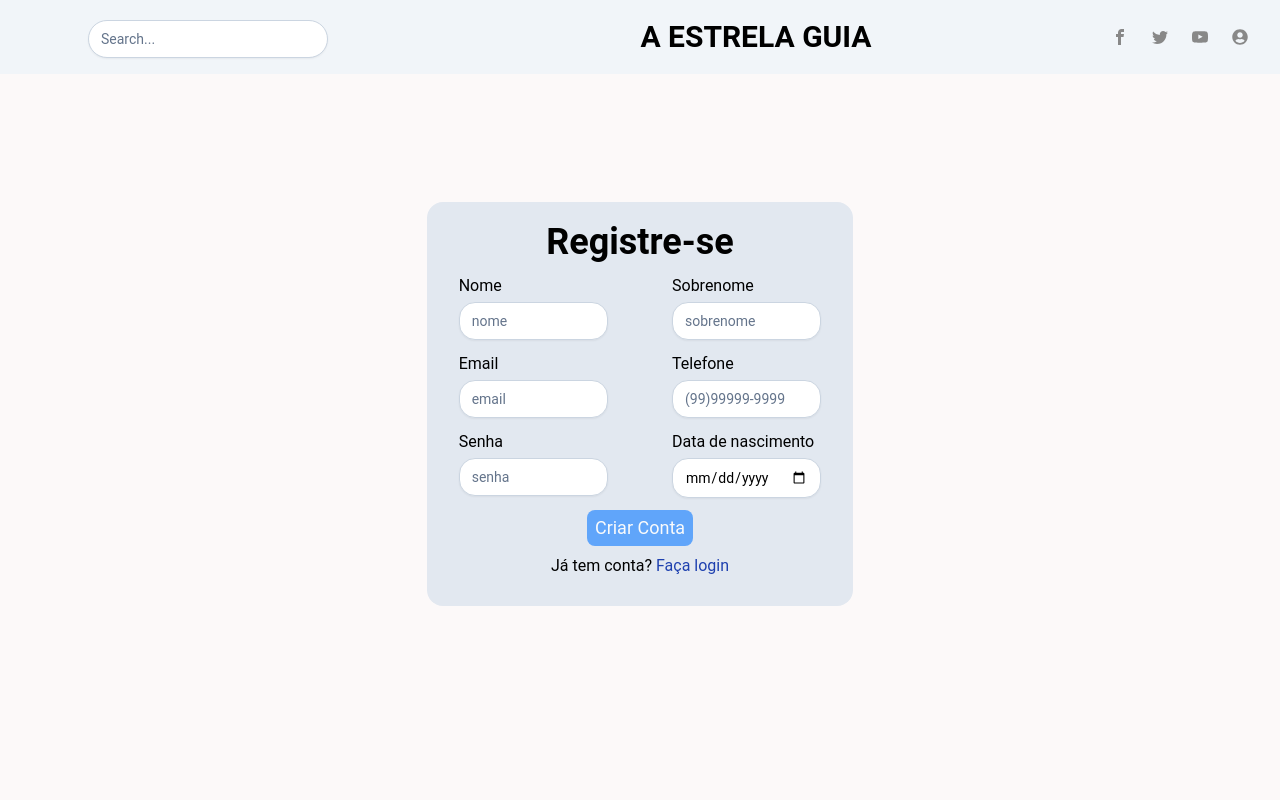
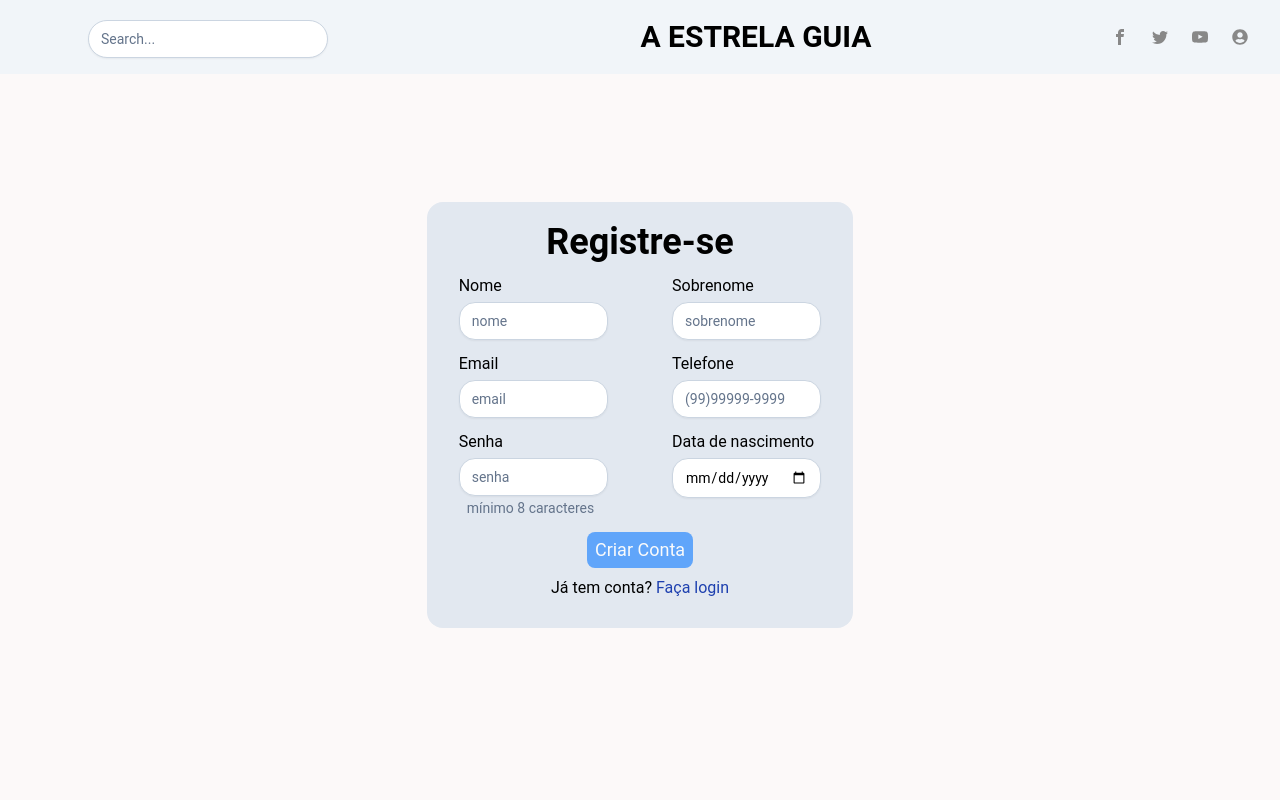
Before and after one commit to iSantanaaH/blog-star-guide, a Next.js app in the folder front-end_next/: page /pages/register in a window 1280 px wide. Shown: the top 800 px of the page. Built offline with nearby package versions, Linux system fonts and the light colour scheme.

Commit message:
added span minLength to input password

```diff
--- a/front-end_next/app/pages/register/page.tsx
+++ b/front-end_next/app/pages/register/page.tsx
@@ -207,6 +207,7 @@ function FormUserRegisterAccount() {
                 required
                 minLength={8}
               />
+              <span className="text-slate-500 text-sm ml-2">mínimo 8 caracteres</span>
             </div>
             <div className="mb-3 sm:px-8" id="controlBirthday">
               <label>Data de nascimento</label>
```
